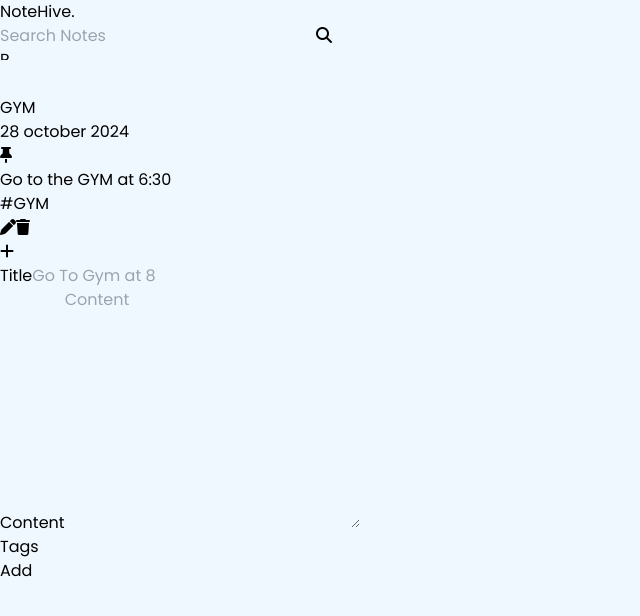
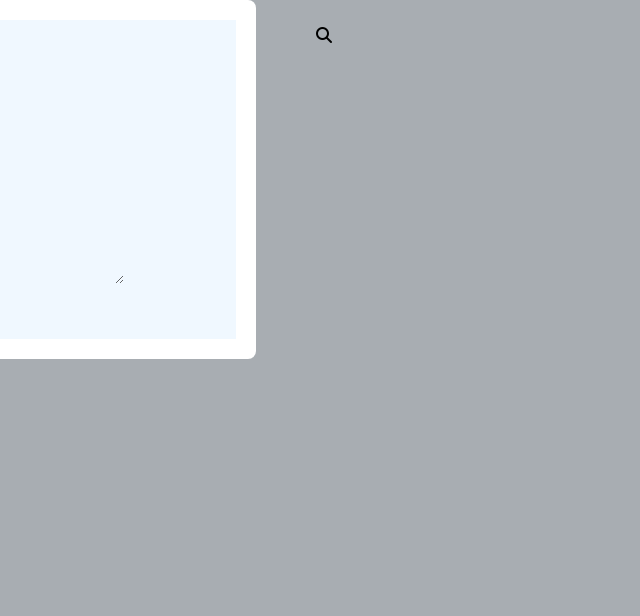
Before and after one commit to Rohanbasnet12/NoteHive, a React (Vite) app in the folder client/: page / in a window 1280 px wide. Both pictures are taken after a click on the button 7 px from the left and 252 px from the top of the page. Shown: the top 616 px of the page, without its empty margins (0-640 px from the left). Built offline with nearby package versions, Linux system fonts and the light colour scheme.

Commit message:
Completed Add Note UI

```diff
--- a/client/src/components/Background.jsx
+++ b/client/src/components/Background.jsx
@@ -7,7 +7,7 @@ const Background = () => {
         className="wrapper flex items-center justify-center fixed top-[50%] left-[50%] bg-transparent"
         style={{ transform: "translate(-50%, -50%)" }}
       >
-        <h1 className="md:text-[12vw] lg:text-[12vw] sm:text-[6vw] text-slate-900/20 select-none">
+        <h1 className="md:text-[12vw] lg:text-[12vw] sm:text-[6vw] text-slate-900/20 select-none bg-transparent relative z-[-10]">
           NoteHive<span className="text-orange-600/40">.</span>
         </h1>
       </div>
--- a/client/src/components/NoteCard.jsx
+++ b/client/src/components/NoteCard.jsx
@@ -11,7 +11,7 @@ const NoteCard = ({
   onPinNote,
 }) => {
   return (
-    <div className="border-2 rounded p-4 hover:shadow-xl transition-all ease-in-out z-10 relative">
+    <div className="border-2 rounded p-4 hover:shadow-xl transition-all ease-in-out">
       <div className="flex items-center justify-between">
         <div className="">
           <h6 className="text-sm font-medium">{title}</h6>
--- a/client/src/pages/Home/AddEditNote.jsx
+++ b/client/src/pages/Home/AddEditNote.jsx
@@ -2,21 +2,24 @@ import React from "react";
 
 const AddEditNote = () => {
   return (
-    <div>
-      <div className="flex flex-col gap-2">
-        <label className="text-xs text-slate-400" label="edit-title">
+    <div className="bg-white">
+      <div className="flex flex-col gap-2 bg-white">
+        <label className="text-xs text-slate-400 bg-white" label="edit-title">
           Title
         </label>
         <input
           id="edit-title"
           type="text"
-          className="text-2xl text-slate-900 outline-none"
+          className="text-2xl text-slate-900 outline-none bg-white"
           placeholder="Go To Gym at 8"
         />
       </div>
 
-      <div className="flex flex-col gap-2 mt-4">
-        <label className="text-xs text-slate-400" htmlFor="edit-description">
+      <div className="flex flex-col gap-2 mt-4 bg-white">
+        <label
+          className="text-xs text-slate-400 bg-white"
+          htmlFor="edit-description"
+        >
           Content
         </label>
         <textarea
@@ -28,8 +31,8 @@ const AddEditNote = () => {
         />
       </div>
 
-      <div className="mt-3">
-        <label className="text-xs text-slate-400" htmlFor="edit-tags">
+      <div className="mt-3 bg-white">
+        <label className="text-xs text-slate-400 bg-white" htmlFor="edit-tags">
           Tags
         </label>
       </div>
--- a/client/src/pages/Home/Home.jsx
+++ b/client/src/pages/Home/Home.jsx
@@ -1,10 +1,18 @@
-import React from "react";
+import React, { useState } from "react";
 import Navbar from "../../components/Navbar";
 import Background from "../../components/Background";
 import NoteCard from "../../components/NoteCard";
 import AddEditNote from "./AddEditNote";
+import Modal from "react-modal";
 
+Modal.setAppElement("#root");
 const Home = () => {
+  const [openAddEditModal, setOpenAddEditModal] = useState({
+    isShown: false,
+    type: "add",
+    data: null,
+  });
+
   return (
     <>
       <Navbar />
@@ -28,12 +36,39 @@ const Home = () => {
 
       <button
         className="w-16 h-16 flex items-center justify-center rounded-2xl bg-blue-600 hover:bg-blue-500 absolute right-10 bottom-10 z-50"
-        onClick={() => {}}
+        onClick={() => {
+          setOpenAddEditModal({ isShown: true, type: "add", data: null });
+        }}
       >
         <i className="fa-solid fa-plus text-[32px] text-white bg-transparent" />
       </button>
 
-      <AddEditNote />
+      <Modal
+        isOpen={openAddEditModal.isShown}
+        onRequestClose={() => {}}
+        style={{
+          overlay: {
+            backgroundColor: "rgba(0, 0, 0, 0.3)",
+          },
+          content: {
+            width: "40%",
+            maxHeight: "75vh",
+            backgroundColor: "white",
+            borderRadius: "8px",
+            margin: "auto",
+            padding: "20px",
+            overflow: "auto",
+            top: "15%",
+            left: "50%",
+            transform: "translateX(-125%)",
+            zIndex: 100,
+          },
+        }}
+        contentLabel=""
+        className="w-[40%] max-h-3/4 bg-white rounded-md mx-auto mt-18 p-5 overflow-scroll relative z-[100]"
+      >
+        <AddEditNote />
+      </Modal>
     </>
   );
 };
```
